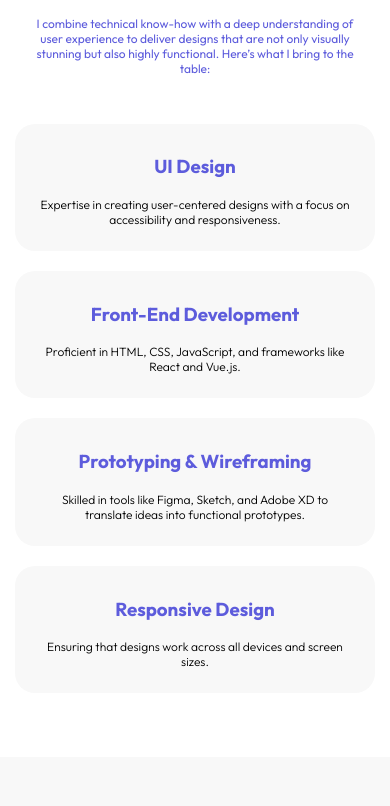
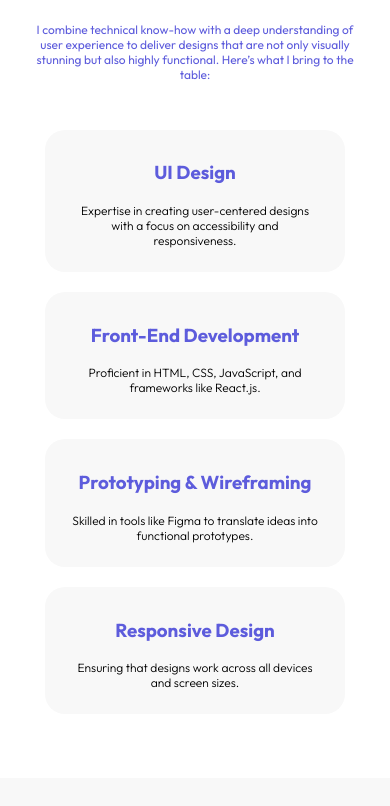
Before and after one commit to rnvitas/Portfolio, a plain HTML site: page index.html in a window 390 px wide. Shown: the part 920-1726 px from the top of the page. Drawn offline with nearby package versions, Linux system fonts and the light colour scheme; a web font is replaced by a local one.

Commit message:
edit margin

```diff
--- a/index.html
+++ b/index.html
@@ -144,12 +144,12 @@
 
             <div class="card" data-aos="fade-up" data-aos-duration="3000">
               <h3>Front-End Development</h3>
-              <p>Proficient in HTML, CSS, JavaScript, and frameworks like React and Vue.js.</p>
+              <p>Proficient in HTML, CSS, JavaScript, and frameworks like React.js.</p>
             </div>
 
             <div class="card" data-aos="fade-up" data-aos-duration="3000">
               <h3>Prototyping & Wireframing</h3>
-              <p>Skilled in tools like Figma, Sketch, and Adobe XD to translate ideas into functional prototypes.</p>
+              <p>Skilled in tools like Figma to translate ideas into functional prototypes.</p>
             </div>
 
             <div class="card" data-aos="fade-up" data-aos-duration="3000">
--- a/style.css
+++ b/style.css
@@ -387,7 +387,7 @@ body {
 
 /* Style about */
 #aboutme {
-  padding-top: 10rem;
+  padding-top: 8rem;
   padding-bottom: 2rem;
   background-color: var(--bg-primary-color);
 }
@@ -420,7 +420,7 @@ body {
 
 /* style articles */
 #articles {
-  padding-top: 10rem;
+  padding-top: 8rem;
   padding-bottom: 2rem;
 }
 
@@ -490,7 +490,7 @@ body {
 
   .container {
     max-width: 100%;
-    width: 360px;
+    width: 300px;
   }
 
   .navbar .navbar-links {
```
